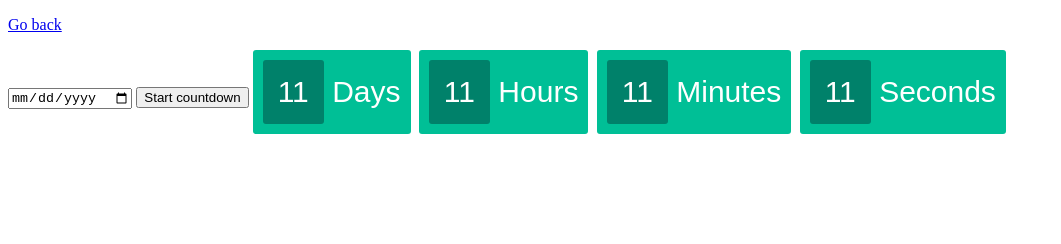
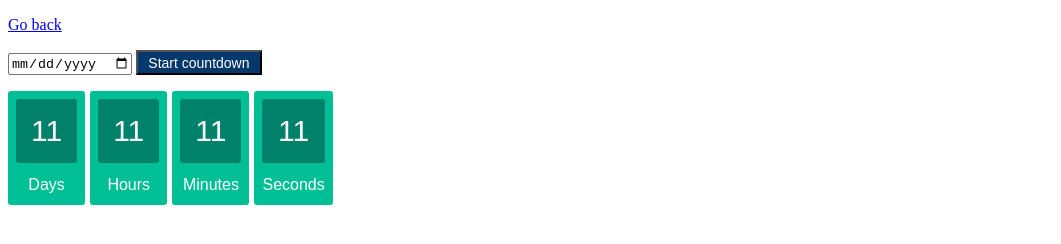
Before and after one commit to RedOne-DXB/goit-js-hw-11, a plain HTML site: page 02-timer.html in a window 1280 px wide. Shown: the whole page, without its empty margins (0-1061 px from the left). Drawn offline with Linux system fonts and the light colour scheme.

Commit message:
Deploying to gh-pages from @ RedOne-DXB/goit-js-hw-11@79eb0ccee01b1724608c76a3c5f150506e38f2d7 🚀

```diff
--- a/02-timer.html
+++ b/02-timer.html
@@ -1 +1 @@
-<!DOCTYPE html><html lang="en"><head><meta charset="UTF-8"><meta name="viewport" content="width=device-width, initial-scale=1.0"><title>Countdown timer</title><style>#date-selector{margin-bottom:16px}.timer{font-family:sans-serif;color:#fff;display:inline-block;font-weight:100;text-align:center;font-size:30px}.field{padding:10px;background:#00bf96}.field,.value{border-radius:3px;display:inline-block}.value{padding:15px;background:#00816a}</style></head><body> <p><a href="/goit-js-hw-11/index.html">Go back</a></p> <input type="date" id="date-selector"> <button type="button" data-start="">Start countdown</button> <div class="timer"> <div class="field"> <span class="value" data-days="">11</span> <span class="label">Days</span> </div> <div class="field"> <span class="value" data-hours="">11</span> <span class="label">Hours</span> </div> <div class="field"> <span class="value" data-minutes="">11</span> <span class="label">Minutes</span> </div> <div class="field"> <span class="value" data-seconds="">11</span> <span class="label">Seconds</span> </div> </div> <script src="/goit-js-hw-11/02-timer.84d682f4.js"></script> </body></html>
+<!DOCTYPE html><html lang="en"><head><meta charset="UTF-8"><meta name="viewport" content="width=device-width, initial-scale=1.0"><title>Countdown timer</title><style>#date-selector{margin-bottom:16px}.timer{font-family:sans-serif;color:#fff;display:flex;font-weight:100;text-align:center;font-size:30px}.field{padding:8px;margin-right:5px;background:#00bf96;display:inline-block}.field,.value{border-radius:3px}.value{padding:15px;background:#00816a;display:block}.label{padding-top:5px;font-size:16px}button{background-color:#05386b;outline-color:#66fcf1;color:#fff;padding:2.5px 10px;text-align:center;text-decoration:none;display:inline-block;font-size:14px}</style></head><body> <p><a href="/goit-js-hw-11/index.html">Go back</a></p> <input type="date" id="date-selector"> <button type="button" data-start="">Start countdown</button> <div class="timer"> <div class="field"> <span class="value" data-days="">11</span> <span class="label">Days</span> </div> <div class="field"> <span class="value" data-hours="">11</span> <span class="label">Hours</span> </div> <div class="field"> <span class="value" data-minutes="">11</span> <span class="label">Minutes</span> </div> <div class="field"> <span class="value" data-seconds="">11</span> <span class="label">Seconds</span> </div> </div> <script src="/goit-js-hw-11/02-timer.84d682f4.js"></script> </body></html>
```
